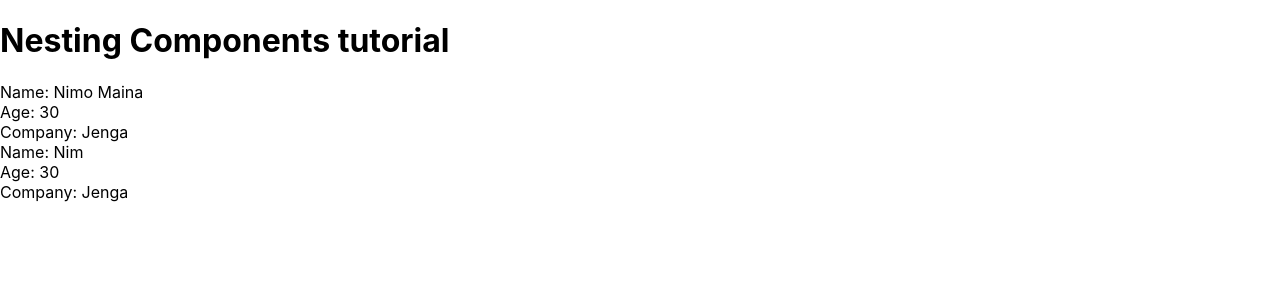
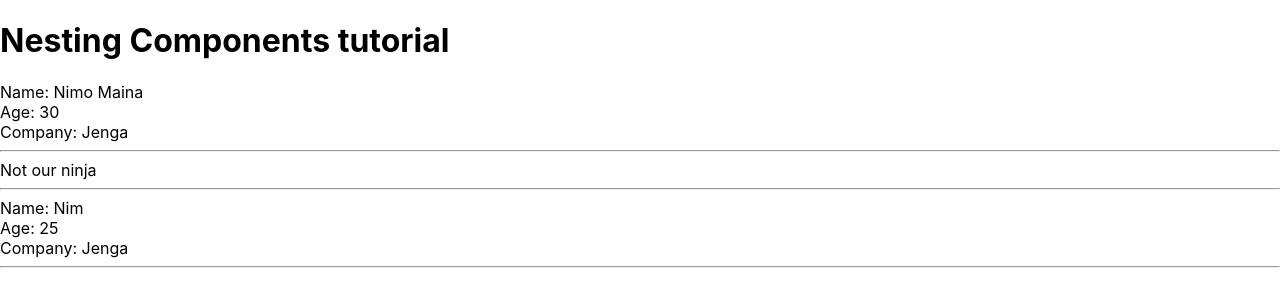
Before and after one commit to nimomaina/React-Tuts, a React (Create React App) app: page / in a window 1280 px wide. Shown: the top 306 px of the page. Built offline with nearby package versions, Linux system fonts and the light colour scheme.

Commit message:
Use conditional statement to output stuff on the template

```diff
--- a/src/App.js
+++ b/src/App.js
@@ -7,7 +7,8 @@ class App extends Component {
   state = {
     ninjas: [
       {name:"Nimo Maina", age:"30", company:"Jenga", id:1},
-      {name:"Nim", age:"30", company:"Jenga", id:2}
+      {name:"Nimz", age:"15", company:"Kwara", id:2},
+      {name:"Nim", age:"25", company:"Jenga", id:3}
   ]
 }
 render() {
--- a/src/ninjas.js
+++ b/src/ninjas.js
@@ -5,18 +5,28 @@ import React from 'react';
 //we can pass in the functional components props as parameters
 // for class/container components we access the state of the parent using this.state
 // we don't need to destructure by creating a variable. We can already destructure what we get on the parameters
-const Tutorial = ({ninjas}) => {
+
+const Tutorial = ({ ninjas }) => {
   //we don't need the render method anymore
   //its a function we will just return
   const ninjaList = ninjas.map(ninja => {
-        return (
+    return ninja.company == "Jenga" ? (
       <div className="ninja" key={ninja.id}>
         <div>Name: {ninja.name}</div>
         <div>Age: {ninja.age}</div>
         <div>Company: {ninja.company}</div>
+        <hr></hr>
       </div>
     )
+      : (
+        <div className="ninja" key={ninja.id}>
+          <div>Not our ninja</div>
+          <hr></hr>
+        </div>
+
+      )
   });
+
   return (
     <div className="ninja-list">
       {ninjaList}
```
Lines whose indentation alone changed are shown as unchanged.
